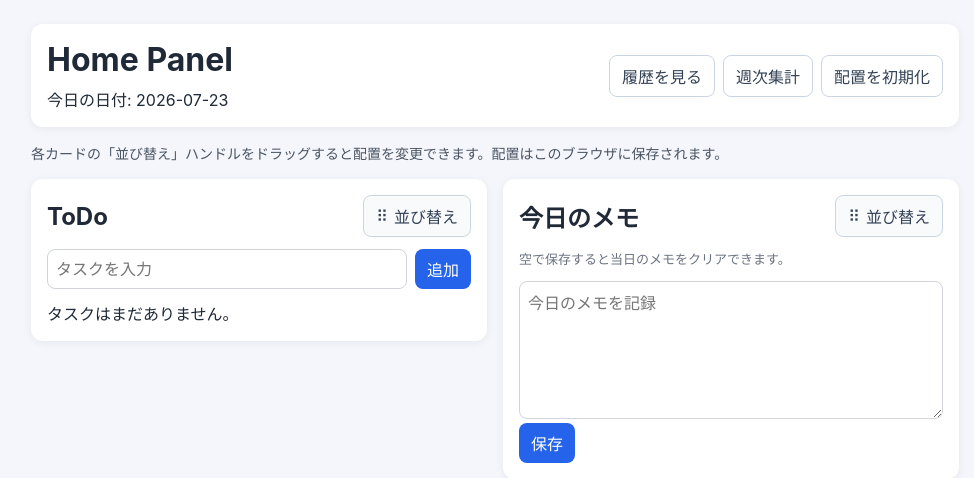
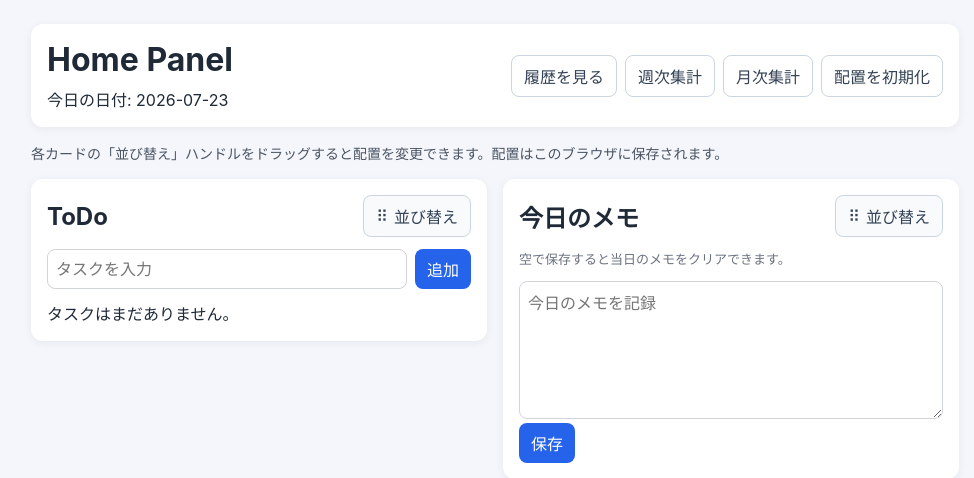
Before and after one commit to mizzz-ivr/home-panel-py, a FastAPI app: page / in a window 1280 px wide. Shown: the top 478 px of the page, without its empty margins (145-1119 px from the left). Run offline with FastAPI, Linux system fonts and the light colour scheme; some libraries are stand-ins or nearby versions.

Commit message:
ダッシュボードに月次集計への導線を追加

```diff
--- a/app/templates/dashboard.html
+++ b/app/templates/dashboard.html
@@ -16,6 +16,7 @@
         <div class="header-actions">
           <a href="/history" class="button-link secondary-button">履歴を見る</a>
           <a href="/weekly" class="button-link secondary-button">週次集計</a>
+          <a href="/monthly" class="button-link secondary-button">月次集計</a>
           <button id="reset-layout" type="button" class="secondary-button">配置を初期化</button>
         </div>
       </header>
```
